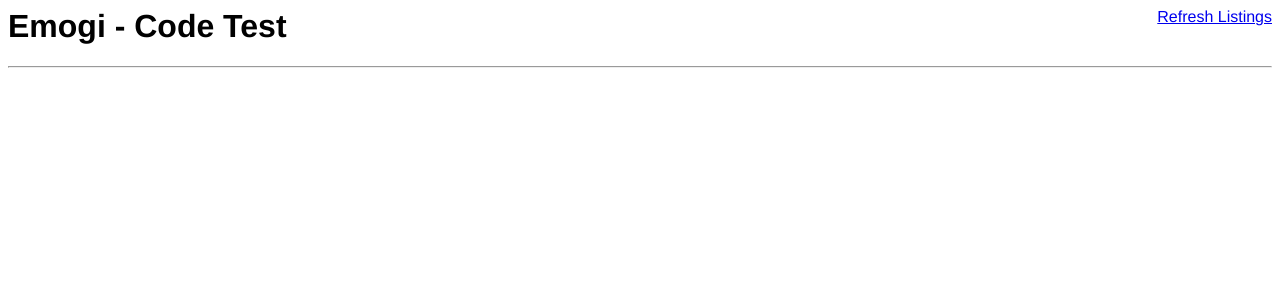
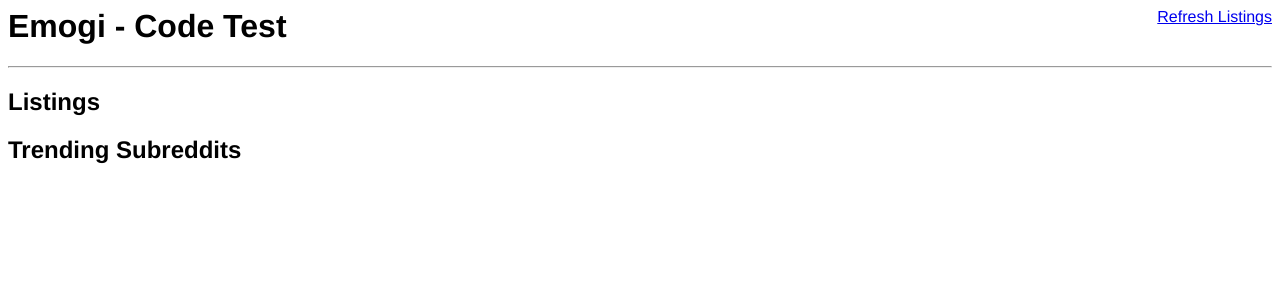
Before and after one commit to jumpinghooligans/emogi-codetest, a Flask app: page / in a window 1280 px wide. Shown: the top 300 px of the page. Run offline with Flask 2, Linux system fonts and the light colour scheme; data that the repository does not hold is empty; some libraries are stand-ins or nearby versions.

Commit message:
Adding subreddit aggregation

```diff
--- a/src/app/models.py
+++ b/src/app/models.py
@@ -7,12 +7,12 @@ class RedditApi():
     comment_multiplier = 3
 
     # the api was a bit finnicky
-    pages_count = 5
+    pages_count = 10
     max_failures = 3
 
     # crank this up to increase how fast time
     # will decay the score
-    time_power = 1.5
+    time_power = 1.2
 
     # Most of this should all be factored out into models
     def request_listings(self, subreddit=None):
@@ -100,7 +100,7 @@ class RedditApi():
 
     # I haven't figured out Python and serialization
     # This is the best I could do in the time allotted
-    def get_listings(self, ):
+    def get_listings(self):
 
         all_listings = [ listing for listing in mongo.db.listings.find() ]
 
@@ -108,6 +108,11 @@ class RedditApi():
             listing.pop('_id')
 
         return all_listings
+
+    # shortcut for get all then filter
+    def get_image_listings(self):
+
+        return self.filter_images(self.get_listings())
 
     # Filter out images based on domain or suffix
     def filter_images(self, listings):
@@ -158,3 +163,26 @@ class RedditApi():
     def comment_score(self, listing):
 
         return listing.get('data').get('num_comments') * self.comment_multiplier
+
+    def aggregate_subreddits(self, listings):
+
+        # keep a simple dictionary of subreddit to
+        # count of posts, sum of scores
+        subreddits = {}
+
+        for listing in listings:
+
+            subreddit = listing.get('data').get('subreddit')
+
+            if not subreddits.get(subreddit, None):
+                subreddits[subreddit] = {
+                    'listing_count' : 0,
+                    'sum_top' : 0,
+                    'sum_hot' : 0
+                }
+
+            subreddits[subreddit]['listing_count'] += 1
+            subreddits[subreddit]['sum_top'] += listing.get('custom_top')
+            subreddits[subreddit]['sum_hot'] += listing.get('custom_hot')
+
+        return subreddits
--- a/src/app/routes.py
+++ b/src/app/routes.py
@@ -8,17 +8,28 @@ def index():
     r = RedditApi()
 
     # get our frontpage listings
-    frontpage = r.get_listings()
+    image_listings = r.get_image_listings()
 
-    # filter down to only images
-    image_listings = r.filter_images(frontpage)
+    # get trending subreddits
+    trending_subreddits = r.aggregate_subreddits(image_listings)
 
-    return render_template('list_listings.html', listings=image_listings)
+    return render_template('list_listings.html',
+        listings=image_listings,
+        trending_subreddits=trending_subreddits
+    )
 
+@app.route('/trending')
+def trending_subreddits():
+    r = RedditApi()
+
+    frontpage = r.get_image_listings()
+
+    trending_subreddits = r.aggregate_subreddits(frontpage)
+
+    return jsonify(trending_subreddits)
 
 @app.route('/listings')
 def list_frontpage():
-    # get the thing
     r = RedditApi()
 
     frontpage = r.get_listings()
@@ -27,22 +38,19 @@ def list_frontpage():
 
 @app.route('/listings/images')
 def list_images():
-    # get the thing
     r = RedditApi()
 
     # i'm not really good with python ObjectIds were really
     # causing issues
-    frontpage = r.get_listings()
+    frontpage = r.get_image_listings()
 
     # filter down to only imgur listings
     image_listings = filter_images(frontpage)
-    app.logger.info('filtered down to %i imgur listings', len(image_listings))
 
     return jsonify(image_listings)
 
 @app.route('/listings/refresh')
 def refresh_listings():
-    # get the thing
     r = RedditApi()
 
     # grab our front page listings
--- a/src/app/templates/list_listings.html
+++ b/src/app/templates/list_listings.html
@@ -4,9 +4,11 @@
 
 <hr />
 
-<table id="listings" cellspacing="0">
+<h2>Listings</h2>
 
 {% if listings %}
+
+<table id="listings" cellspacing="0">
 
 <thead>
 
@@ -14,6 +16,7 @@
 
         <th>Title</th>
         <th>Domain</th>
+        <th>Subreddit</th>
         <th>Reddit Score</th>
         <th># of Comments</th>
         <th>Custom Top</th>
@@ -33,6 +36,7 @@
 
         <td width="40%">{{ listing.data.title }}</td>
         <td>{{ listing.data.domain }}</td>
+        <td>{{ listing.data.subreddit }}</td>
         <td>{{ listing.data.score }}</td>
         <td>{{ listing.data.num_comments }}</td>
         <td>{{ listing.custom_top }}</td>
@@ -46,9 +50,49 @@
 
 </tbody>
 
+</table>
+
 {% endif %}
 
+<h2>Trending Subreddits</h2>
+
+{% if trending_subreddits %}
+
+<table id="trending" cellspacing="0">
+
+<thead>
+
+    <tr>
+
+        <th>Subreddit</th>
+        <th>Count</th>
+        <th>Sum Top</th>
+        <th>Sum Hot</th>
+
+    </tr>
+
+</thead>
+
+<tbody>
+
+    {% for subreddit, data in trending_subreddits.items() %}
+
+    <tr>
+
+        <td width="40%">{{ subreddit }}</td>
+        <td>{{ data.listing_count }}</td>
+        <td>{{ data.sum_top }}</td>
+        <td>{{ data.sum_hot }}</td>
+
+    </tr>
+
+    {% endfor %}
+
+</tbody>
+
 </table>
+
+{% endif %}
 
 <link rel="stylesheet" type="text/css" href="//cdn.datatables.net/1.10.13/css/jquery.dataTables.min.css" />
 <script type="text/javascript" src="//code.jquery.com/jquery-3.1.1.min.js"></script>
@@ -57,6 +101,9 @@
 <script type="text/javascript">
 $(document).ready(function(){
     $('#listings').DataTable({
+        'pageLength' : 50
+    });
+    $('#trending').DataTable({
         'pageLength' : 50
     });
 });
```
